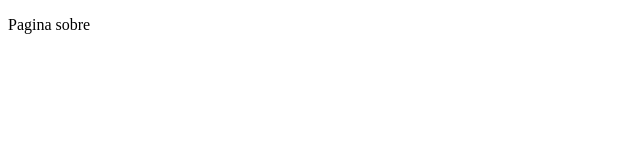
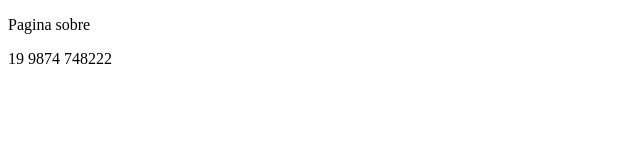
Before and after one commit to fakebmarchete/github-master, a plain HTML site: page sobre.html in a window 1280 px wide. Shown: the whole page, without its empty margins (0-640 px from the left). Drawn offline with Linux system fonts and the light colour scheme.

Commit message:
finalização da pagina closes #3

```diff
--- a/sobre.html
+++ b/sobre.html
@@ -8,5 +8,6 @@
 </head>
 <body>
     <p>Pagina sobre</p>
+    <p>19 9874 748222</p>
 </body>
 </html>
```
